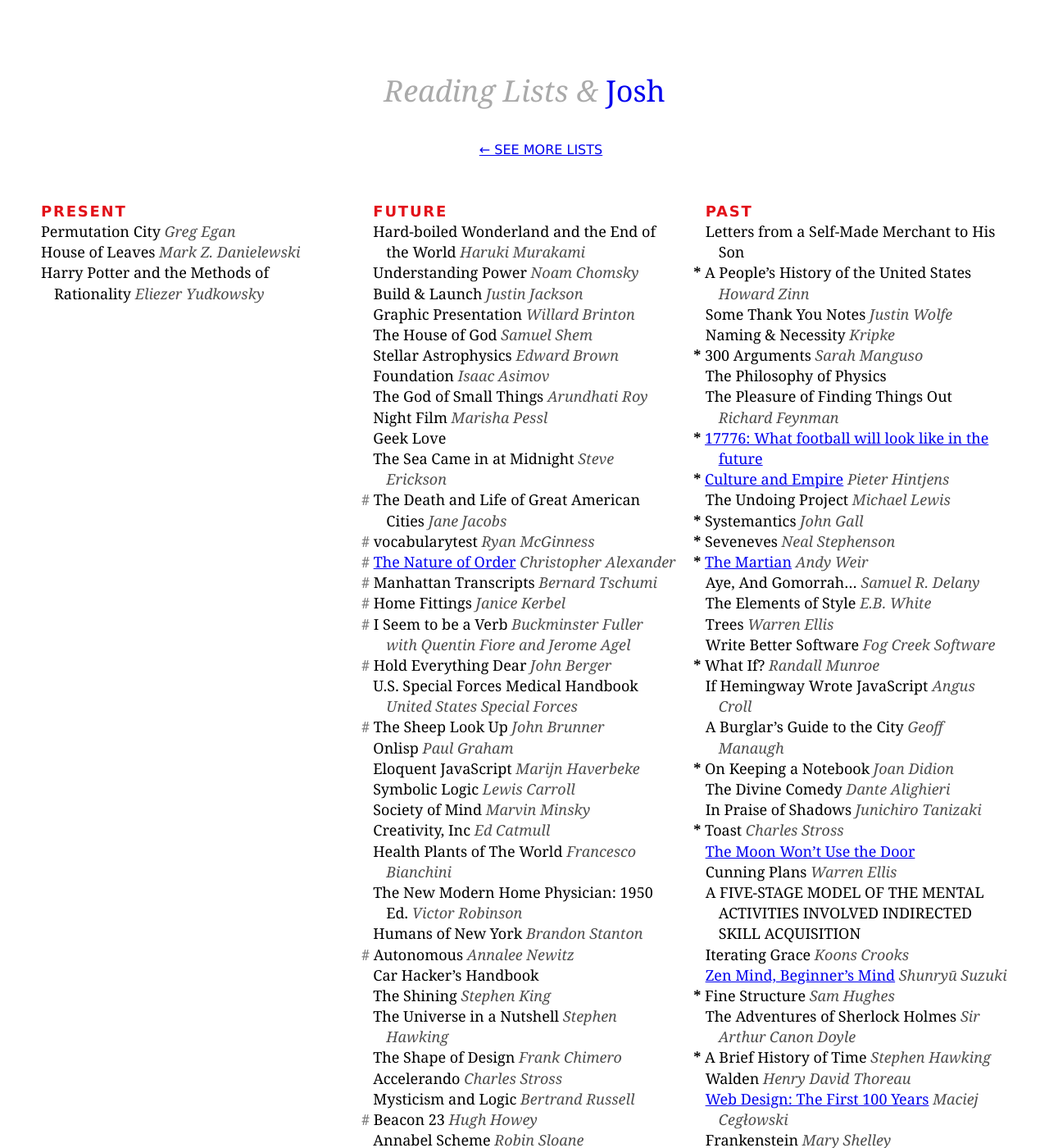
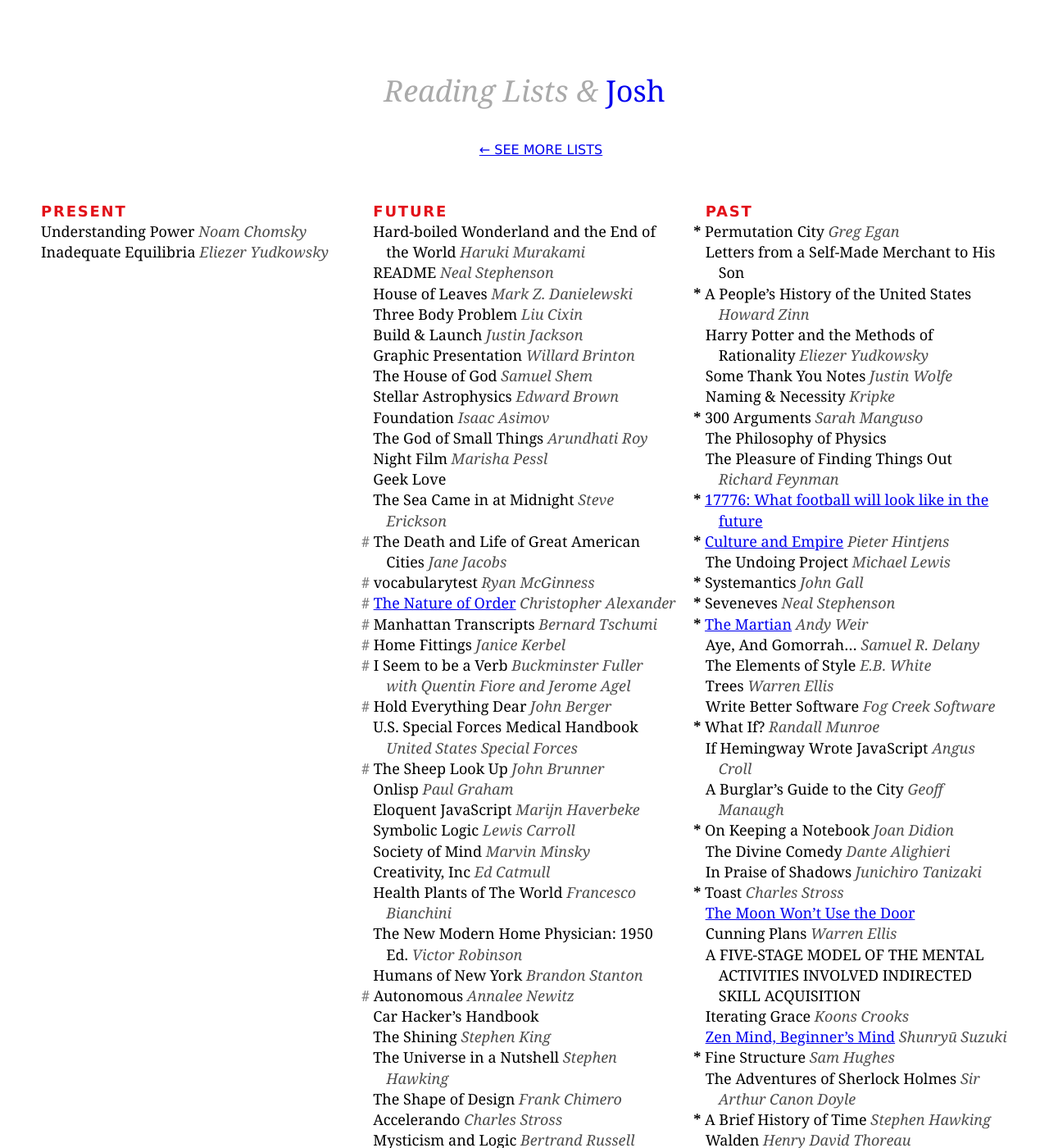
Before and after one commit to joshbeckman/andjosh.github.io, a Jekyll site: the page built from _lists/reading-lists.md, in a window 1280 px wide and 1400 px high. Shown: the whole window at 82% size. Built offline with Jekyll 4.4.1, drawn with Linux system fonts in a browser that asks for light colours.

Commit message:
Update reading lists

```diff
--- a/_lists/reading-lists.md
+++ b/_lists/reading-lists.md
@@ -4,14 +4,15 @@
 permalink: /lists/reading/
 ---
 
-- Permutation City _Greg Egan_
-- House of Leaves _Mark Z. Danielewski_
-- Harry Potter and the Methods of Rationality _Eliezer Yudkowsky_
+- Understanding Power _Noam Chomsky_
+- Inadequate Equilibria _Eliezer Yudkowsky_
 
 <!--two items:-->
 
 - Hard-boiled Wonderland and the End of the World _Haruki Murakami_
-- Understanding Power _Noam Chomsky_
+- README _Neal Stephenson_
+- House of Leaves _Mark Z. Danielewski_
+- Three Body Problem _Liu Cixin_
 - Build & Launch _Justin Jackson_
 - Graphic Presentation _Willard Brinton_
 - The House of God _Samuel Shem_
@@ -47,7 +48,7 @@
 - Mysticism and Logic _Bertrand Russell_
 - __#__ Beacon 23 _Hugh Howey_
 - Annabel Scheme _Robin Sloane_
-- The First Forty-nine Stories _Ernest Hemmingway_
+- __#__ The First Forty-nine Stories _Ernest Hemmingway_
 - Ulysses _James Joyce_
 - The Little Manual of API Design _Jasmin Blanchette_
 - Capital in the Twenty-First Century _Thomas Piketty_
@@ -69,8 +70,10 @@
 
 <!--two items:-->
 
+- __*__ Permutation City _Greg Egan_
 - Letters from a Self-Made Merchant to His Son
 - __*__ A People's History of the United States _Howard Zinn_
+- Harry Potter and the Methods of Rationality _Eliezer Yudkowsky_
 - Some Thank You Notes _Justin Wolfe_
 - Naming & Necessity _Kripke_
 - __*__ 300 Arguments _Sarah Manguso_
```
